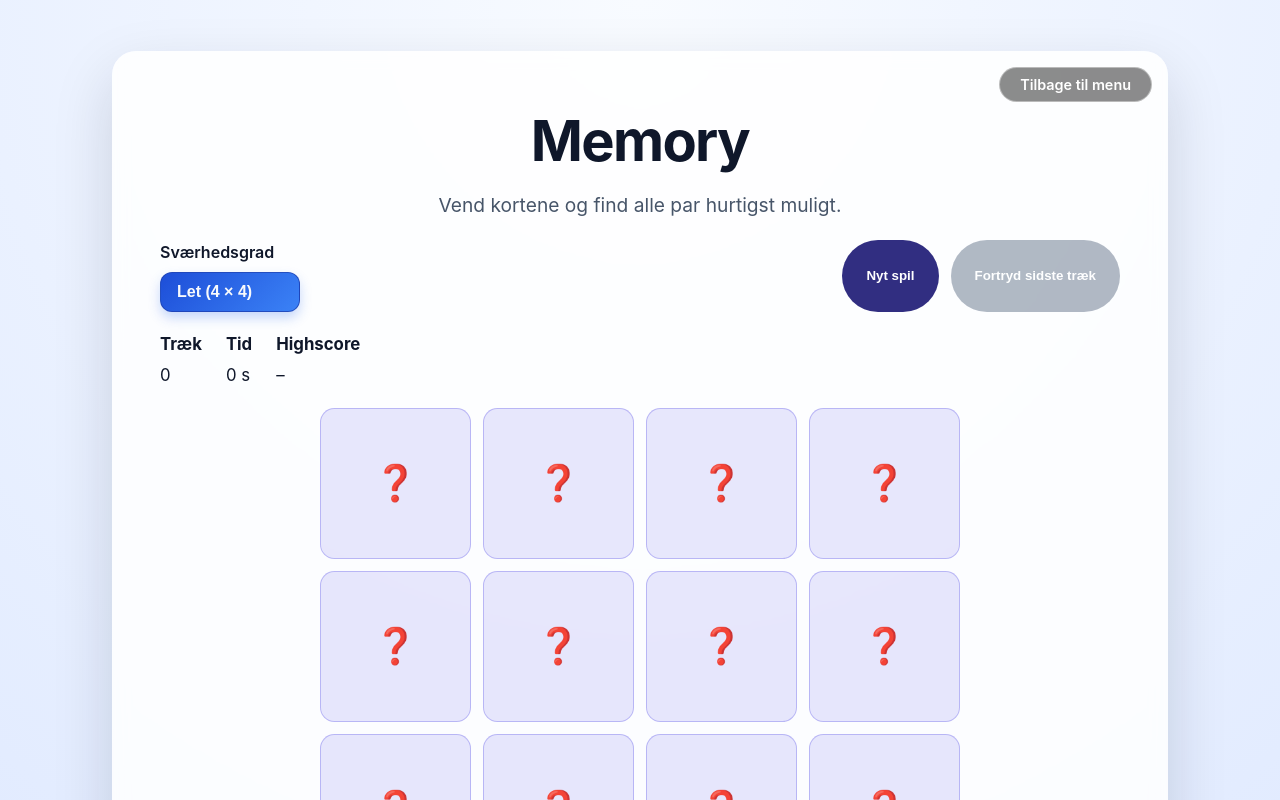
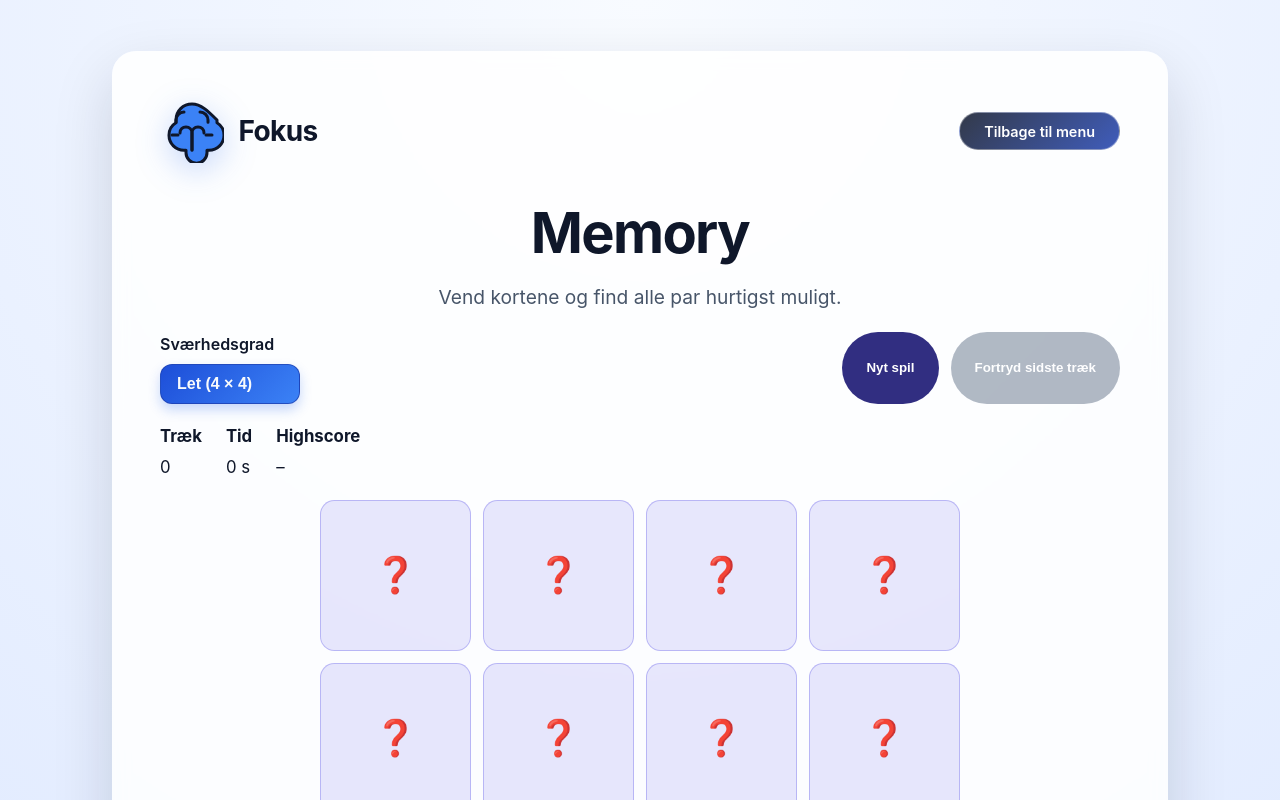
Before and after one commit to konradschantz/Fokus, a React (Vite) app: page /memory in a window 1280 px wide. Shown: the top 800 px of the page. Built offline with nearby package versions, Linux system fonts and the light colour scheme.

Commit message:
Add branded logo component to landing and game screens

```diff
--- a/src/App.css
+++ b/src/App.css
@@ -12,6 +12,35 @@
   color: #0f172a;
 }
 
+.brand-logo {
+  align-items: center;
+  display: inline-flex;
+  gap: clamp(0.5rem, 1.8vw, 0.9rem);
+  text-decoration: none;
+  color: inherit;
+}
+
+.brand-logo--center {
+  justify-content: center;
+}
+
+.brand-logo--left {
+  justify-content: flex-start;
+}
+
+.brand-logo__mark {
+  width: var(--logo-size, 64px);
+  height: var(--logo-size, 64px);
+  flex-shrink: 0;
+  filter: drop-shadow(0 8px 16px rgba(37, 99, 235, 0.25));
+}
+
+.brand-logo__wordmark {
+  font-size: var(--wordmark-size, 1.5rem);
+  font-weight: 700;
+  letter-spacing: -0.02em;
+}
+
 .menu {
   width: min(960px, 100%);
   background-color: rgba(255, 255, 255, 0.85);
@@ -24,6 +53,42 @@
 .menu__header {
   text-align: center;
   margin-bottom: clamp(1.5rem, 4vw, 2.5rem);
+}
+
+.menu__top-bar {
+  align-items: center;
+  display: flex;
+  justify-content: space-between;
+  gap: clamp(0.75rem, 3vw, 1.5rem);
+  margin-bottom: clamp(1.25rem, 3vw, 1.75rem);
+}
+
+.menu__back-button {
+  background: linear-gradient(135deg, rgba(15, 23, 42, 0.85), rgba(30, 64, 175, 0.85));
+  border: 1px solid rgba(255, 255, 255, 0.4);
+  border-radius: 999px;
+  color: #fff;
+  cursor: pointer;
+  font-family: inherit;
+  font-size: 0.9rem;
+  font-weight: 600;
+  padding: 0.6rem 1.5rem;
+  transition: background-color 0.2s ease, border-color 0.2s ease, transform 0.2s ease;
+  backdrop-filter: blur(4px);
+  display: inline-flex;
+  align-items: center;
+  gap: 0.35rem;
+}
+
+.menu__back-button:hover {
+  background: linear-gradient(135deg, rgba(30, 41, 59, 0.95), rgba(37, 99, 235, 0.95));
+  border-color: rgba(255, 255, 255, 0.6);
+  transform: translateY(-1px);
+}
+
+.menu__back-button:focus-visible {
+  outline: 3px solid rgba(99, 102, 241, 0.45);
+  outline-offset: 3px;
 }
 
 .menu__header h1 {
@@ -102,9 +167,23 @@
     color: #e2e8f0;
   }
 
+  .brand-logo__mark {
+    filter: drop-shadow(0 8px 18px rgba(96, 165, 250, 0.35));
+  }
+
   .menu {
     background-color: rgba(15, 23, 42, 0.75);
     box-shadow: 0 24px 60px rgba(2, 6, 23, 0.55);
+  }
+
+  .menu__back-button {
+    background: linear-gradient(135deg, rgba(30, 41, 59, 0.85), rgba(59, 130, 246, 0.85));
+    border-color: rgba(148, 163, 184, 0.35);
+  }
+
+  .menu__back-button:hover {
+    background: linear-gradient(135deg, rgba(30, 41, 59, 0.95), rgba(96, 165, 250, 0.95));
+    border-color: rgba(226, 232, 240, 0.6);
   }
 
   .menu__card {
--- a/src/ReactionTest.tsx
+++ b/src/ReactionTest.tsx
@@ -1,4 +1,5 @@
 import { useEffect, useRef, useState } from 'react'
+import BrandLogo from './components/BrandLogo'
 
 type Phase = 'waiting' | 'ready' | 'now' | 'result'
 
@@ -129,17 +130,27 @@ export default function ReactionTest({ onExit }: ReactionTestProps) {
       {textByPhase(phase, reactionTime)}
       <div
         style={{
-          backgroundColor: 'rgba(0, 0, 0, 0.4)',
+          position: 'absolute',
+          left: '1rem',
+          top: '1rem',
+          display: 'flex',
+          flexDirection: 'column',
+          gap: '0.75rem',
+          alignItems: 'flex-start',
+          maxWidth: 'min(280px, calc(100% - 2rem))',
+          pointerEvents: 'none',
+        }}
+      >
+        <BrandLogo size={56} wordmarkSize="1.6rem" />
+        <div
+          style={{
+            backgroundColor: 'rgba(0, 0, 0, 0.45)',
             borderRadius: '0.75rem',
             fontSize: '1rem',
-          left: '1rem',
             lineHeight: 1.6,
             padding: '1rem 1.25rem',
-          pointerEvents: 'none',
-          position: 'absolute',
             textAlign: 'left',
-          top: '1rem',
-          width: 'min(240px, calc(100% - 2rem))',
+            width: '100%',
           }}
         >
           <h2 style={{ fontSize: '1.1rem', margin: '0 0 0.5rem' }}>
@@ -157,27 +168,15 @@ export default function ReactionTest({ onExit }: ReactionTestProps) {
             </ol>
           )}
         </div>
+      </div>
       {onExit && (
         <button
           onClick={(event) => {
             event.stopPropagation()
             onExit()
           }}
-          style={{
-            backgroundColor: 'rgba(0, 0, 0, 0.45)',
-            border: '1px solid rgba(255, 255, 255, 0.4)',
-            borderRadius: '999px',
-            color: '#fff',
-            cursor: 'pointer',
-            fontFamily: 'inherit',
-            fontSize: '0.9rem',
-            fontWeight: 600,
-            padding: '0.5rem 1.25rem',
-            position: 'absolute',
-            right: '1rem',
-            top: '1rem',
-            transition: 'background-color 0.2s ease, border-color 0.2s ease',
-          }}
+          className="menu__back-button reaction-test__back-button"
+          style={{ right: '1rem', top: '1rem', position: 'absolute' }}
           onMouseDown={(event) => event.stopPropagation()}
           onTouchStart={(event) => event.stopPropagation()}
           onKeyDown={(event) => {
--- /dev/null
+++ b/src/components/BrandLogo.tsx
@@ -0,0 +1,47 @@
+import type { CSSProperties } from 'react'
+import logoUrl from '../assets/brand-logo.svg'
+
+type BrandLogoElement = 'div' | 'span' | 'h1' | 'header'
+
+type BrandLogoProps = {
+  as?: BrandLogoElement
+  align?: 'left' | 'center'
+  size?: number
+  wordmarkSize?: string
+  showWordmark?: boolean
+  className?: string
+  style?: CSSProperties
+}
+
+export default function BrandLogo({
+  as = 'div',
+  align = 'left',
+  size = 64,
+  wordmarkSize = '1.5rem',
+  showWordmark = true,
+  className = '',
+  style,
+}: BrandLogoProps) {
+  const Component = as as keyof JSX.IntrinsicElements
+
+  const inlineStyle = {
+    ...(style ?? {}),
+    '--logo-size': `${size}px`,
+    '--wordmark-size': wordmarkSize,
+  } as CSSProperties
+
+  const classes = [
+    'brand-logo',
+    align === 'center' ? 'brand-logo--center' : 'brand-logo--left',
+    className,
+  ]
+    .filter(Boolean)
+    .join(' ')
+
+  return (
+    <Component className={classes} style={inlineStyle}>
+      <img src={logoUrl} alt="Fokus" className="brand-logo__mark" />
+      {showWordmark ? <span className="brand-logo__wordmark">Fokus</span> : null}
+    </Component>
+  )
+}
--- a/src/screens/Home.tsx
+++ b/src/screens/Home.tsx
@@ -1,6 +1,7 @@
 import { useEffect, useState } from 'react'
 import { Link } from 'react-router-dom'
 import { loadHighscores, type MemoryHighscores } from '../utils/memoryHighscores'
+import BrandLogo from '../components/BrandLogo'
 
 interface GameDefinition {
   id: string
@@ -55,7 +56,13 @@ export default function Home() {
   return (
     <div className="menu">
       <header className="menu__header">
-        <h1>Fokus</h1>
+        <BrandLogo
+          as="h1"
+          align="center"
+          size={96}
+          wordmarkSize="clamp(2.4rem, 6vw, 3.4rem)"
+          style={{ marginBottom: '0.5rem' }}
+        />
         <p>Vælg et spil for at komme i gang.</p>
       </header>
 
--- a/src/screens/MemoryGame.tsx
+++ b/src/screens/MemoryGame.tsx
@@ -6,6 +6,7 @@ import {
   type MemoryDifficulty,
   type MemoryHighscores,
 } from '../utils/memoryHighscores'
+import BrandLogo from '../components/BrandLogo'
 
 interface MemoryCard {
   id: number
@@ -317,34 +318,13 @@ export default function MemoryGame() {
   }
 
   return (
-    <section
-      className="menu"
-      style={{
-        position: 'relative',
-        width: 'min(960px, 100%)',
-      }}
-    >
-      <button
-        type="button"
-        onClick={() => navigate('/')}
-        style={{
-          backgroundColor: 'rgba(0, 0, 0, 0.45)',
-          border: '1px solid rgba(255, 255, 255, 0.4)',
-          borderRadius: '999px',
-          color: '#fff',
-          cursor: 'pointer',
-          fontFamily: 'inherit',
-          fontSize: '0.9rem',
-          fontWeight: 600,
-          padding: '0.5rem 1.25rem',
-          position: 'absolute',
-          right: '1rem',
-          top: '1rem',
-          transition: 'background-color 0.2s ease, border-color 0.2s ease',
-        }}
-      >
-        Tilbage til menu
-      </button>
+    <section className="menu" style={{ width: 'min(960px, 100%)' }}>
+      <div className="menu__top-bar">
+        <BrandLogo size={64} wordmarkSize="1.75rem" />
+        <button type="button" className="menu__back-button" onClick={() => navigate('/')}>
+          Tilbage til menu
+        </button>
+      </div>
       <header className="menu__header" style={{ marginBottom: '1.25rem' }}>
         <h1>Memory</h1>
         <p>Vend kortene og find alle par hurtigst muligt.</p>
```
Also changed, not shown: src/assets/brand-logo.svg (added). Lines whose indentation alone changed are shown as unchanged.
